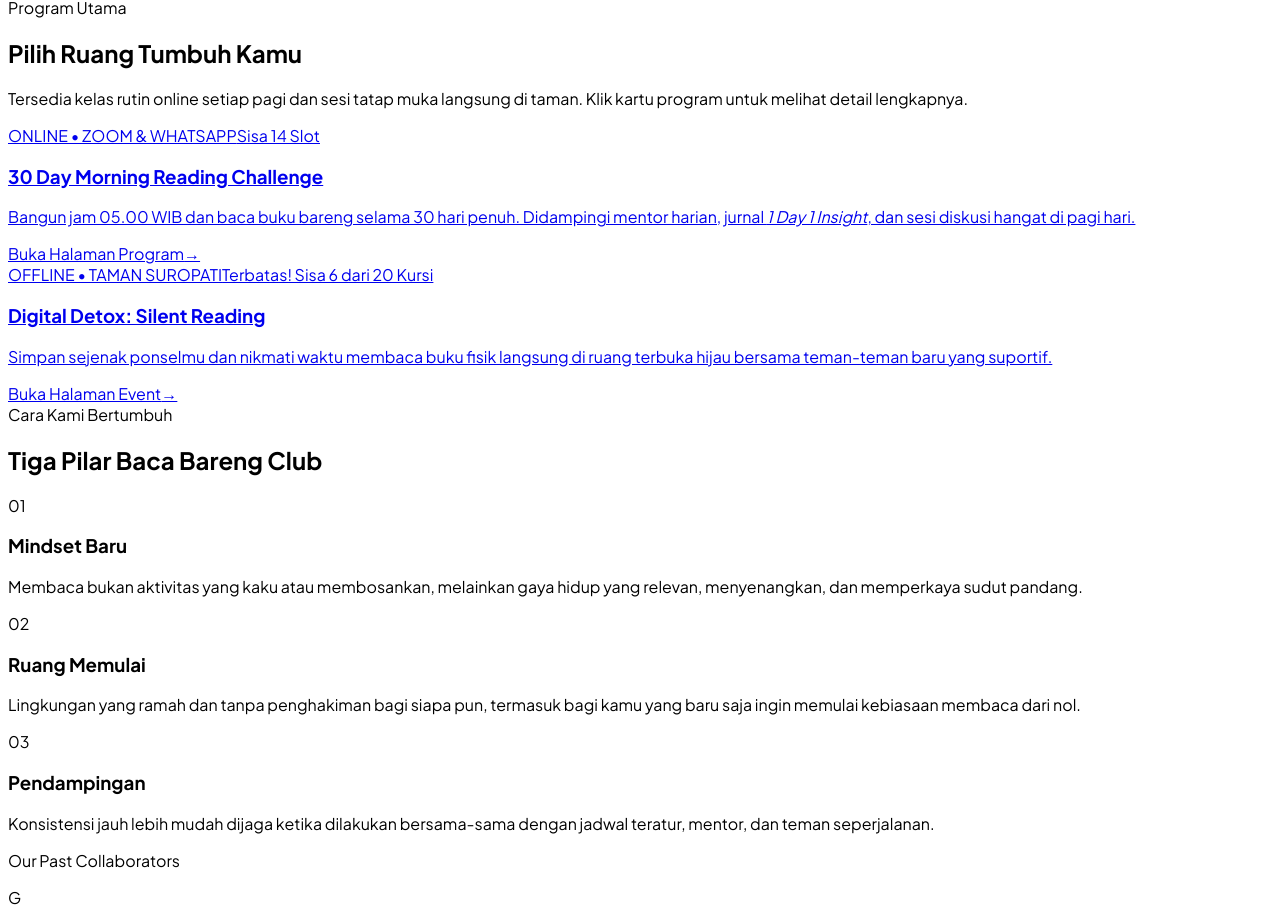
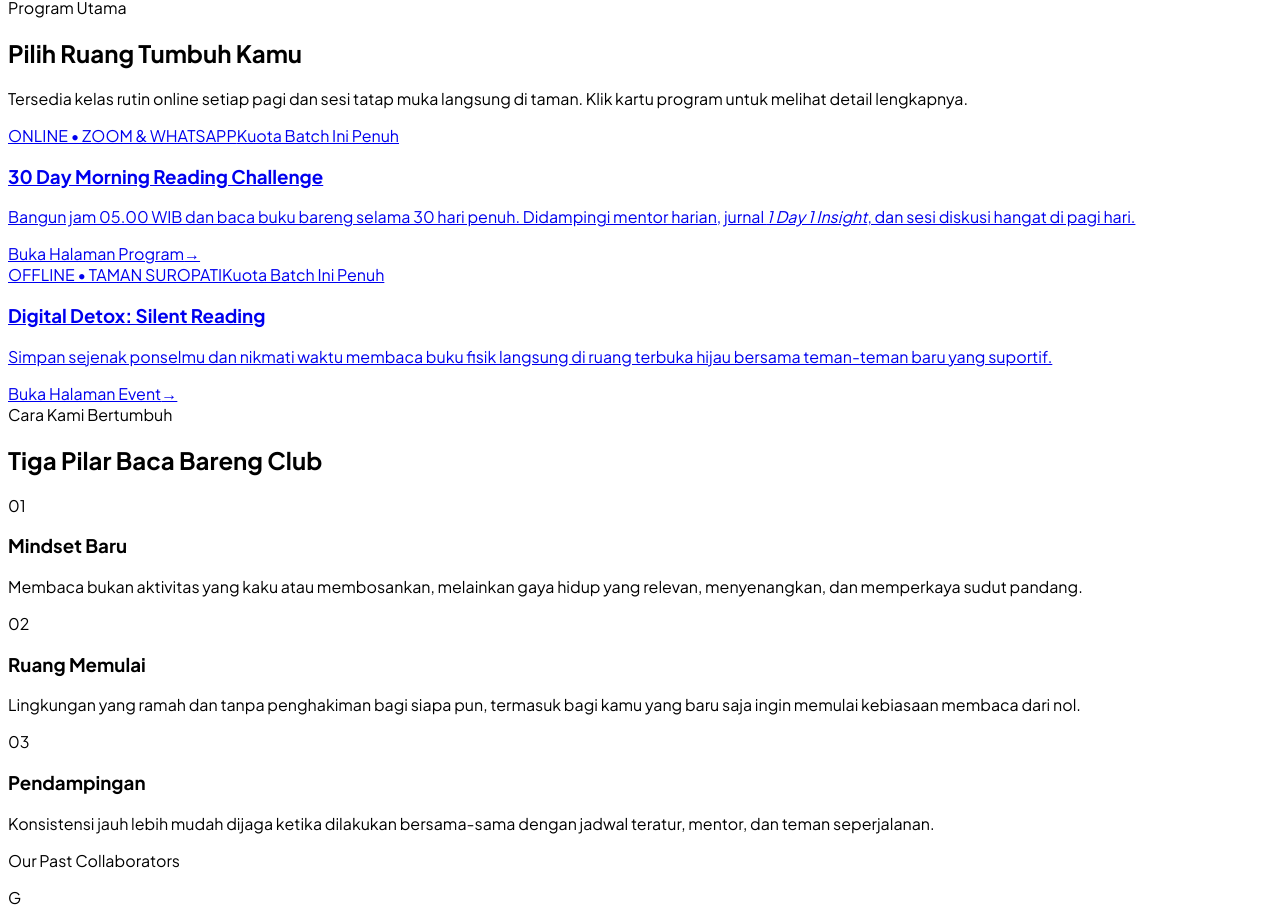
Before and after one commit to LEANDER230/Baca-Bareng-Club, a Next.js app: page / in a window 1280 px wide. Shown: the part 3500-4410 px from the top of the page. Built offline with nearby package versions, Linux system fonts and the light colour scheme.

Commit message:
Update page.tsx

```diff
--- a/app/page.tsx
+++ b/app/page.tsx
@@ -2,7 +2,17 @@ import React from "react";
 import Link from "next/link";
 import { BacaBarengLogo } from "./components/Navbar";
 
+// UBAH ANGKA KUOTA DI SINI SAJA:
+const SLOT_CONFIG = {
+  onlineRemaining: 0, // 0 = otomatis tampil "Kuota Batch Ini Penuh"
+  offlineTotal: 20,
+  offlineRemaining: 0, // 0 = otomatis tampil "Kuota Batch Ini Penuh"
+};
+
 export default function HomePage() {
+  const isOfflineFull = SLOT_CONFIG.offlineRemaining <= 0;
+  const isOnlineFull = SLOT_CONFIG.onlineRemaining <= 0;
+
   return (
     <div>
       {/* 1. HERO SECTION */}
@@ -96,6 +106,7 @@ export default function HomePage() {
         </div>
 
         <div className="grid md:grid-cols-2 gap-6 sm:gap-8">
+          {/* KARTU 1: 30 DAY CHALLENGE */}
           <Link
             href="/30-day-challenge"
             className="group bg-[#F4FBFF] border-2 border-[#CBEBFF] hover:border-[#4CC3FA] rounded-3xl p-7 sm:p-10 shadow-sm hover:shadow-xl hover:shadow-[#4CC3FA]/15 transition-all flex flex-col justify-between"
@@ -105,9 +116,15 @@ export default function HomePage() {
                 <span className="bg-white text-[#0E5A8A] text-[11px] sm:text-xs font-bold px-3 py-1.5 rounded-full border border-[#CBEBFF]">
                   ONLINE • ZOOM &amp; WHATSAPP
                 </span>
-                <span className="bg-amber-100 text-amber-800 text-[11px] sm:text-xs font-extrabold px-3 py-1.5 rounded-full">
-                  Sisa 14 Slot
-                </span>
+                {isOnlineFull ? (
+                  <span className="bg-slate-200 text-slate-700 text-[11px] sm:text-xs font-extrabold px-3 py-1.5 rounded-full">
+                    Kuota Batch Ini Penuh
+                  </span>
+                ) : (
+                  <span className="bg-amber-100 text-amber-800 text-[11px] sm:text-xs font-extrabold px-3 py-1.5 rounded-full">
+                    Sisa {SLOT_CONFIG.onlineRemaining} Slot
+                  </span>
+                )}
               </div>
 
               <h3 className="text-xl sm:text-3xl font-extrabold text-[#0B2D48] mb-3 group-hover:text-[#28A9EB] transition">
@@ -127,6 +144,7 @@ export default function HomePage() {
             </div>
           </Link>
 
+          {/* KARTU 2: DIGITAL DETOX */}
           <Link
             href="/digital-detox"
             className="group bg-[#F4FBFF] border-2 border-[#CBEBFF] hover:border-[#4CC3FA] rounded-3xl p-7 sm:p-10 shadow-sm hover:shadow-xl hover:shadow-[#4CC3FA]/15 transition-all flex flex-col justify-between"
@@ -136,9 +154,15 @@ export default function HomePage() {
                 <span className="bg-white text-[#0E5A8A] text-[11px] sm:text-xs font-bold px-3 py-1.5 rounded-full border border-[#CBEBFF]">
                   OFFLINE • TAMAN SUROPATI
                 </span>
-                <span className="bg-rose-100 text-rose-700 text-[11px] sm:text-xs font-extrabold px-3 py-1.5 rounded-full">
-                  Terbatas! Sisa 6 dari 20 Kursi
-                </span>
+                {isOfflineFull ? (
+                  <span className="bg-slate-200 text-slate-700 text-[11px] sm:text-xs font-extrabold px-3 py-1.5 rounded-full">
+                    Kuota Batch Ini Penuh
+                  </span>
+                ) : (
+                  <span className="bg-rose-100 text-rose-700 text-[11px] sm:text-xs font-extrabold px-3 py-1.5 rounded-full">
+                    Terbatas! Sisa {SLOT_CONFIG.offlineRemaining} dari {SLOT_CONFIG.offlineTotal} Kursi
+                  </span>
+                )}
               </div>
 
               <h3 className="text-xl sm:text-3xl font-extrabold text-[#0B2D48] mb-3 group-hover:text-[#28A9EB] transition">
```
